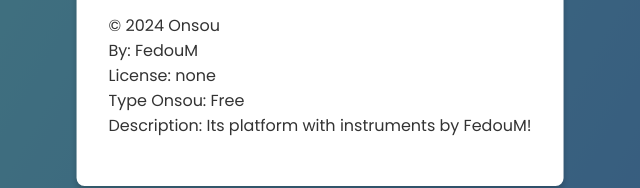
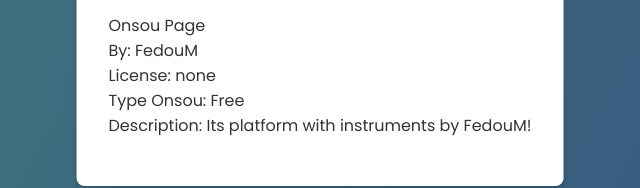
Before and after one commit to Thevitebsk/Onsou, a plain HTML site: page home/index.html in a window 1280 px wide. Both pictures are taken after a click on the link "About". Shown: the part 342-530 px from the top of the page, 320-960 px from the left. Drawn offline with Linux system fonts and the light colour scheme.

Commit message:
Update index.html

```diff
--- a/home/index.html
+++ b/home/index.html
@@ -268,7 +268,7 @@ body.dark-mode .modal {
             <h2>About Onsou</h2>
             <span class="close-btn" id="closeAbout">&times;</span>
         </div>
-        <p>&copy; 2024 Onsou<br>
+        <p>Onsou Page<br>
            By: FedouM<br>
            License: none<br>
            Type Onsou: Free<br>
```
